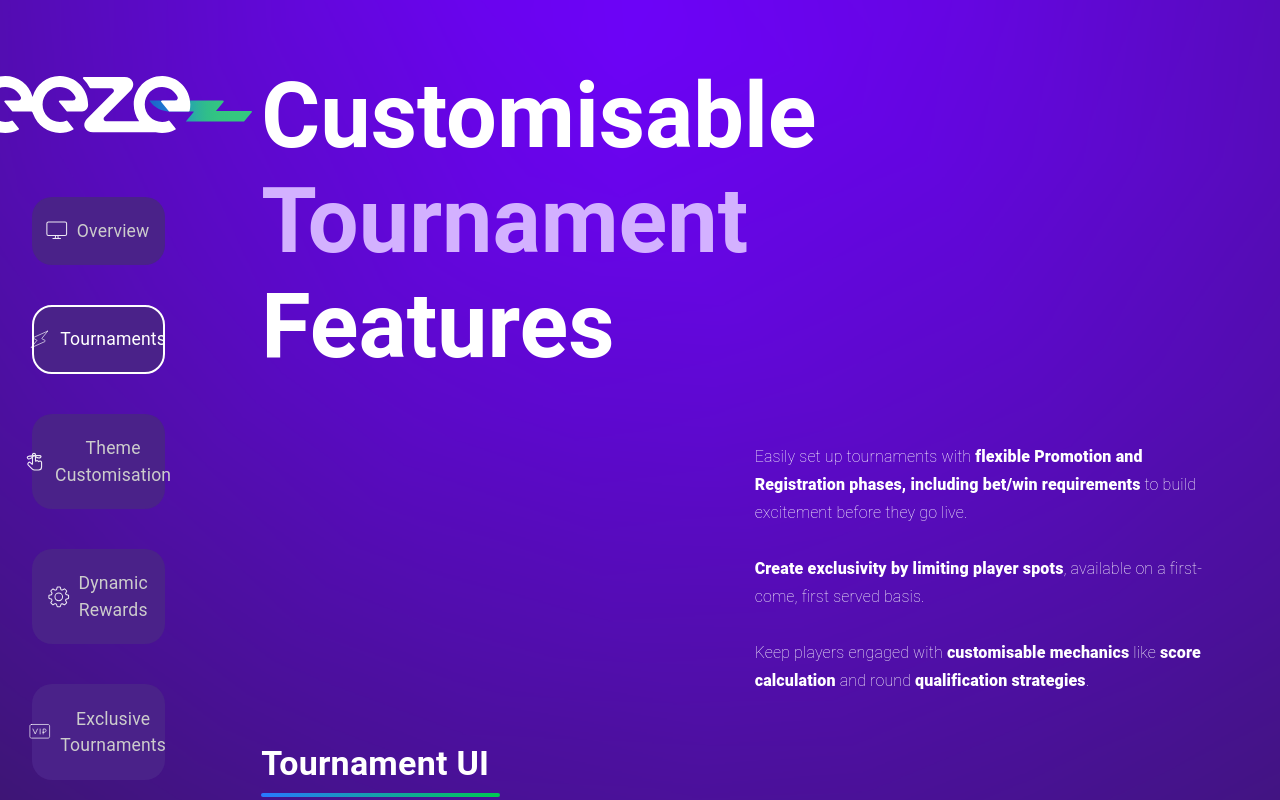
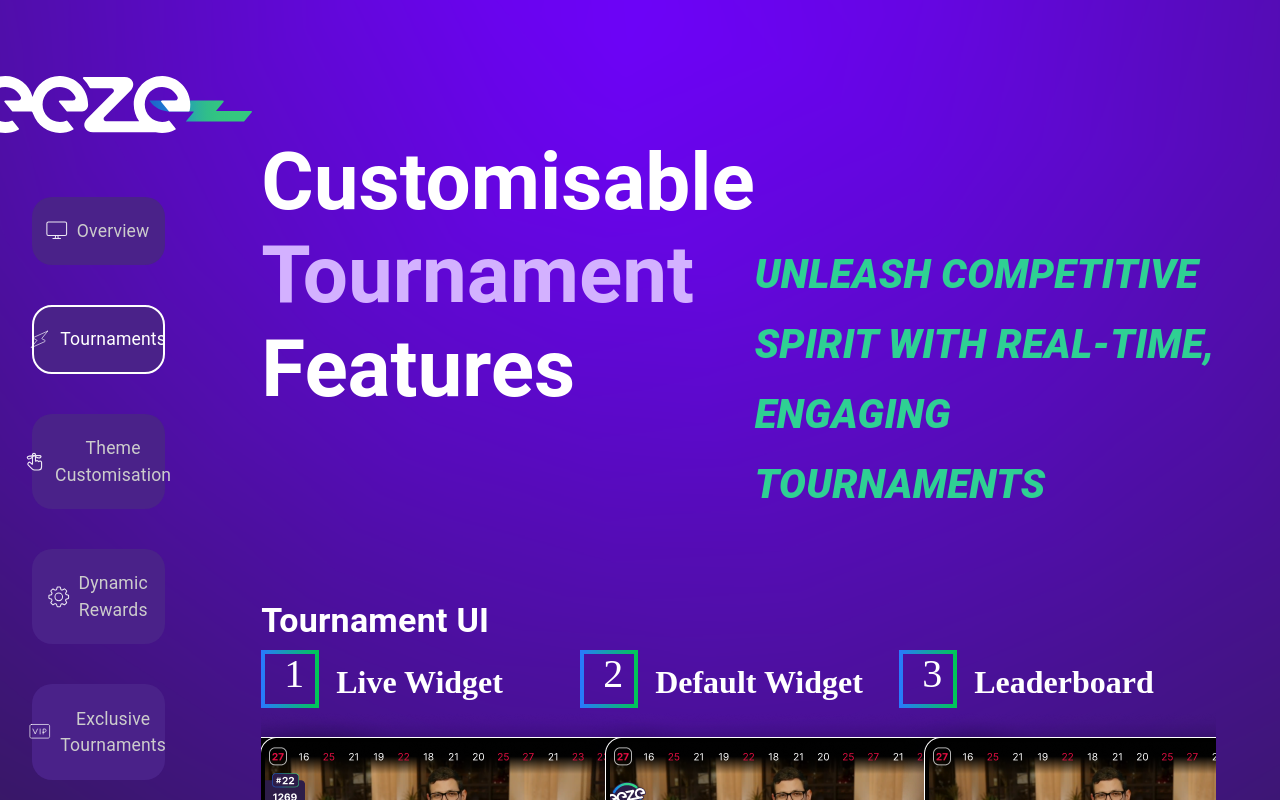
Before and after one commit to eeze-tain/eeze, a React (Create React App) app: page /tournaments in a window 1280 px wide. Shown: the top 800 px of the page. Built offline with nearby package versions, Linux system fonts and the light colour scheme.

Commit message:
color slider

```diff
--- a/src/components/Carousel.tsx
+++ b/src/components/Carousel.tsx
@@ -48,14 +48,14 @@ const styles = {
     alignItems: 'center',
     gap: '10px',
     color: '#FFF',
-    fontFamily: 'Inter',
+    fontFamily: 'Roboto',
     fontStyle: 'normal',
     fontWeight: 700,
     lineHeight: '100%',
     background: 'linear-gradient(90deg, #2979FF, #00C853)',
     mask: 'linear-gradient(#fffF 0 0) content-box, linear-gradient(#fff 0 0)',
     maskComposite: 'exclude',
-    padding: '2px',
+    padding: '4px',
     width: '50px',
     height: '50px',
   },
@@ -63,7 +63,7 @@ const styles = {
     color: 'white',
     fontFamily: 'Raleway',
     fontSize: '2.5rem',
-    marginLeft: '-2.1rem',
+    marginLeft: '-2.2rem',
     marginTop: '0px',
   },
   slideTitle: {
--- a/src/pages/Tournaments.tsx
+++ b/src/pages/Tournaments.tsx
@@ -12,15 +12,7 @@ const Tournaments: React.FC = () => {
         color: '#FFFFFF',
         fontFamily: 'Inter',
         overflowX: 'hidden', // Prevent horizontal overflow
-        marginTop: '-2rem',
-        '@media screen and (min-width: 2560px)': {
-          padding: '0rem 8rem', // Adjust padding for larger screen
-        },
-        '@media screen and (min-width: 3200px)': {
-          marginTop: '8rem',
-          padding: '0rem 8rem', // Adjust padding for larger screen
-          marginLeft: '3rem',
-        },
+        marginTop: '0rem',
       }}
     >
       {/* Hero Section */}
@@ -42,32 +34,18 @@ const Tournaments: React.FC = () => {
               <Typography
                 variant="h3"
                 sx={{
-                  fontSize: '90px',
+                  fontSize: '80px',
                   fontWeight: 'bold',
-                  marginTop: '6rem',
+                  marginTop: '4rem',
                   marginBottom: 2,
-                  '@media screen and (min-width: 2560px)': {
-                    fontSize: '120px', // Scale font size for large screens
-                  },
-                  '@media screen and (min-width: 3200px)': {
-                    marginTop: '-2rem',
-                    fontSize: '180px', // Scale font size for large screens
-                  },
                 }}
               >
                 Customisable <br />{' '}
                 <Typography
                   variant="h3"
                   sx={{
-                    fontSize: '90px',
+                    fontSize: '80px',
                     fontWeight: 'bold',
-                    marginBottom: 0,
-                    '@media screen and (min-width: 2560px)': {
-                      fontSize: '120px', // Scale font size for large screens
-                    },
-                    '@media screen and (min-width: 3200px)': {
-                      fontSize: '180px', // Scale font size for large screens
-                    },
                   }}
                   color="#D3B1FF"
                 >
@@ -77,44 +55,29 @@ const Tournaments: React.FC = () => {
               </Typography>
             </Box>
           </Grid>
-          <Grid item xs={12} md={6}></Grid>
-          <Grid item xs={12} md={6}></Grid>
           <Grid item xs={12} md={6}>
             <Typography
               width={'100%'}
               variant="subtitle1"
               sx={{
                 fontWeight: 100,
+                color: '#2FD093',
                 alignSelf: 'right',
-                '@media screen and (min-width: 2560px)': {
-                  fontSize: '1.75rem', // Adjust font size
-                },
-                '@media screen and (min-width: 3200px)': {
-                  fontSize: '2rem', // Adjust font size
-                },
+                fontSize: '2.5rem',
+                textTransform:'uppercase',
+                fontStyle: 'italic',
+                marginTop: '15rem'
               }}
             >
-              Easily set up tournaments with{' '}
               <span style={{ fontWeight: 800 }}>
-                flexible Promotion and Registration phases, including bet/win
-                requirements
-              </span>{' '}
-              to build excitement before they go live.{' '}
-              <br></br>
-              <br></br>
-              <span style={{ fontWeight: 800 }}>
-                Create exclusivity by limiting player spots
+              Unleash Competitive Spirit with Real-time, Engaging Tournaments
               </span>
-              , available on a first-come, first served basis.
-              <br></br>
-              <br></br>
-              Keep players
-              engaged with{' '}
-              <span style={{ fontWeight: 800 }}>customisable mechanics</span>{' '}
-              like <span style={{ fontWeight: 800 }}>score calculation</span>{' '}
-              and round{' '}
-              <span style={{ fontWeight: 800 }}>qualification strategies</span>.
             </Typography>
+          </Grid>
+          <Grid item xs={12} md={6}>
+
+          </Grid>
+          <Grid item xs={12} md={6}>
           </Grid>
         </Grid>
       </motion.div>
@@ -141,7 +104,7 @@ const Tournaments: React.FC = () => {
           >
             Tournament UI
           </Typography>
-          <LinearGradient height={'4px'} width={'25%'} marginBottom={'4rem'} />
+          {/* <LinearGradient height={'4px'} width={'25%'} marginBottom={'4rem'} /> */}
           <Carousel settings={frontEndCourselSettings} slides={frontEndSlides} />
         </Box>
       </motion.div>
@@ -151,12 +114,12 @@ const Tournaments: React.FC = () => {
         animate={{ opacity: 1, y: 0 }}
         transition={{ duration: 0.6 }}
       >
-        {/* Key Benefits Section */}
         <Box sx={{ marginTop: '20rem' }}>
           <Typography
             variant="h4"
             sx={{
               fontWeight: 'bold',
+              fontFamily: 'Inter',
               marginBottom: 1,
               '@media screen and (min-width: 2560px)': {
                 fontSize: '3rem', // Adjust font size
@@ -168,7 +131,7 @@ const Tournaments: React.FC = () => {
           >
             Back Office
           </Typography>
-          <LinearGradient height={'4px'} width={'25%'} marginBottom={'4rem'} />
+          {/* <LinearGradient height={'4px'} width={'25%'} marginBottom={'4rem'} /> */}
           <Carousel settings={backEndCourselSettings} slides={backEndSlides} />
         </Box>
       </motion.div>
--- a/src/pages/components/MobilePreview/LeaderBoardPreview/components/SideNavPreview/SideNavPreview.tsx
+++ b/src/pages/components/MobilePreview/LeaderBoardPreview/components/SideNavPreview/SideNavPreview.tsx
@@ -1,23 +1,12 @@
-import { useFormContext } from 'react-hook-form';
-
 import { Box, Button, IconButton } from '@mui/material';
-
 import { iconLedaderboard, iconTables, iconHistory } from '../../../asset';
 
-const SideNavPreview = () => {
-  // const { watch } = useFormContext();
-  // const formData = watch('data.main');
-  // const btnTextColor = formData?.ctaTextColor || '#06191F';
-  // const btnBackground = formData?.primaryColor || '#C5D831';
-  // const iconColor = formData?.iconsColor || 'white';
-  // const secondaryColor = formData?.secondaryColor || '#03A6F7';
-
-  // ACTIVE COLOR VALUE
-  let btnTextColor = '#06191F';
-  let btnBackground = '#C5D831';
-  let iconColor = 'white';
-  let secondaryColor = '#03A6F7';
-
+const SideNavPreview = ({
+  btnTextColor = '#06191F',
+  btnBackground = '#C5D831',
+  iconColor = 'white',
+  secondaryColor = '#03A6F7'
+}) => {
   const iconButtonStyles = {
     justifyContent: 'center',
     alignItems: 'center',
@@ -26,17 +15,18 @@ const SideNavPreview = () => {
     display: 'flex',
     backgroundColor: 'transparent'
   };
-  const joinStyles = {
-    'width': '94px',
-    'height': '32px',
-    'padding': '8px 16px',
-    'borderRadius': '12px',
-    'backgroundColor': btnBackground,
-    'color': btnTextColor,
-    'fontFamily': 'Inter',
-    'fontSize': '12px',
-    'fontWeight': 700,
-    'lineHeight': '16px',
+
+  const joinButtonStyles = {
+    width: '94px',
+    height: '32px',
+    padding: '8px 16px',
+    borderRadius: '12px',
+    backgroundColor: btnBackground,
+    color: btnTextColor,
+    fontFamily: 'Inter',
+    fontSize: '12px',
+    fontWeight: 700,
+    lineHeight: '16px',
     '&:hover': {
       backgroundColor: btnBackground,
       color: btnTextColor
@@ -45,10 +35,10 @@ const SideNavPreview = () => {
 
   return (
     <Box
-      display='flex'
-      justifyContent='space-between'
-      alignItems='center'
-      padding='0 24px'
+      display="flex"
+      justifyContent="space-between"
+      alignItems="center"
+      padding="0 24px"
       sx={{
         background:
           'linear-gradient(180deg, rgba(255, 255, 255, 0.05) 0%, rgba(255, 255, 255, 0) 100%)',
@@ -56,24 +46,35 @@ const SideNavPreview = () => {
         borderRadius: '0px 16px 0px 0px',
         height: '64px'
       }}>
-      <Box display='flex' alignItems='center' gap='8px'>
-        <Button sx={joinStyles}>Join Now</Button>
+      {/* Join Button Section */}
+      <Box display="flex" alignItems="center" gap="8px">
+        <Button sx={joinButtonStyles}>Join Now</Button>
       </Box>
 
-      <Box display='flex' alignItems='center' gap='8px'>
+      {/* Icon Section */}
+      <Box display="flex" alignItems="center" gap="8px">
         <IconButton
           sx={{
             ...iconButtonStyles,
             borderRadius: '8px',
             backgroundColor: secondaryColor,
             padding: '4px'
-          }}>
-          {iconLedaderboard(iconColor)}
+          }}
+          aria-label="Leaderboard">
+          {iconLedaderboard ? iconLedaderboard(iconColor) : null}
         </IconButton>
 
-        <IconButton sx={iconButtonStyles}>{iconTables(iconColor)}</IconButton>
+        <IconButton
+          sx={iconButtonStyles}
+          aria-label="Tables">
+          {iconTables ? iconTables(iconColor) : null}
+        </IconButton>
 
-        <IconButton sx={iconButtonStyles}>{iconHistory(iconColor)}</IconButton>
+        <IconButton
+          sx={iconButtonStyles}
+          aria-label="History">
+          {iconHistory ? iconHistory(iconColor) : null}
+        </IconButton>
       </Box>
     </Box>
   );
--- a/src/pages/components/MobilePreview/index.tsx
+++ b/src/pages/components/MobilePreview/index.tsx
@@ -2,6 +2,7 @@ import { BatteryFull, Wifi } from '@mui/icons-material';
 import { Box, Grid, useTheme } from '@mui/material';
 
 import CoreUi from './asset/CoreUI.png';
+import { useEffect } from 'react';
 
 const MobilePreview = ({ primaryColor, secondaryColor, backgroundColor, children }) => {
   const theme = useTheme();
@@ -14,7 +15,8 @@ const MobilePreview = ({ primaryColor, secondaryColor, backgroundColor, children
         minHeight: '300px',
         borderRadius: '20px',
         border: `2px solid ${theme.palette.mode === 'dark' ? 'white' : 'black'}`,
-        backgroundColor: backgroundColor,
+        backgroundColor: 'white',
+        color: 'black',
         boxShadow: '0 4px 8px rgba(0, 0, 0, 0.2)',
         position: 'relative',
         display: 'flex',
@@ -26,7 +28,7 @@ const MobilePreview = ({ primaryColor, secondaryColor, backgroundColor, children
         style={{
           height: '40px',
           width: '100%',
-          backgroundColor: primaryColor,
+          // backgroundColor: primaryColor,
           borderTopLeftRadius: '20px',
           borderTopRightRadius: '20px',
           display: 'flex',
```
Also changed, not shown: src/pages/ThemeCustomisation.tsx (+19 -35 lines), src/pages/components/MobilePreview/LeaderBoardPreview/LeaderBoardPreview.tsx (+7 -17 lines), src/pages/components/MobilePreview/LeaderBoardPreview/components/HeaderPreview/HeaderPreview.tsx (+17 -26 lines), src/pages/components/MobilePreview/LeaderBoardPreview/components/PrizePreview/PrizePreview.tsx (+49 -52 lines), src/pages/components/MobilePreview/LeaderBoardPreview/components/TablePreview/TablePreview.tsx (+25 -20 lines), src/pages/components/MobilePreview/LeaderBoardPreview/components/TournamentSelectorPreview/TournamentSelectorPreview.tsx (+18 -27 lines).
